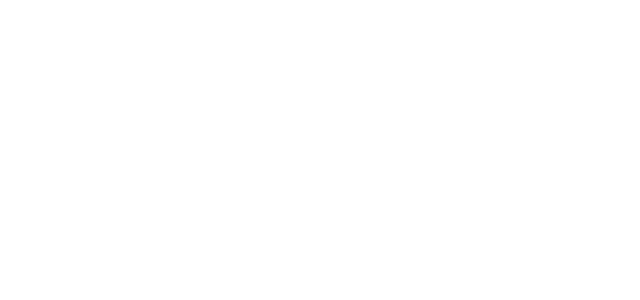
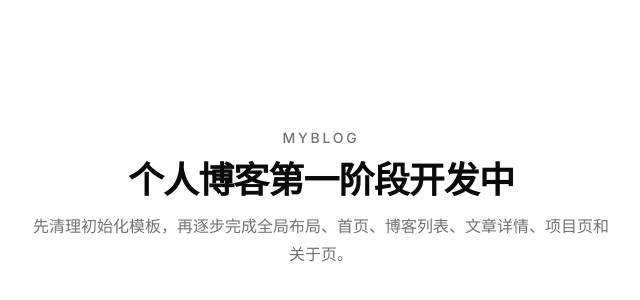
Before and after one commit to Phill-W/my-blog, a Next.js app: page / in a window 1280 px wide. Shown: the part 202-502 px from the top of the page, without its empty margins (319-959 px from the left). Built offline with nearby package versions, Linux system fonts and the light colour scheme.

Commit message:
chore: 清理初始化模板并整理博客项目骨架

```diff
--- a/app/layout.tsx
+++ b/app/layout.tsx
@@ -1,23 +1,21 @@
 import type { Metadata } from "next";
-import { Geist, Geist_Mono, Inter } from "next/font/google";
+import { Geist_Mono, Inter } from "next/font/google";
 import "./globals.css";
 import { cn } from "@/lib/utils";
 
-const inter = Inter({subsets:['latin'],variable:'--font-sans'});
-
-const geistSans = Geist({
-  variable: "--font-geist-sans",
+const inter = Inter({
   subsets: ["latin"],
+  variable: "--font-sans",
 });
 
 const geistMono = Geist_Mono({
+  subsets: ["latin"],
   variable: "--font-geist-mono",
-  subsets: ["latin"],
 });
 
 export const metadata: Metadata = {
-  title: "Create Next App",
-  description: "Generated by create next app",
+  title: "MyBlog | 个人博客",
+  description: "一个使用 Next.js、Tailwind CSS 和 shadcn/ui 构建的个人博客。",
 };
 
 export default function RootLayout({
@@ -27,10 +25,17 @@
 }>) {
   return (
     <html
-      lang="en"
-      className={cn("h-full", "antialiased", geistSans.variable, geistMono.variable, "font-sans", inter.variable)}
+      lang="zh-CN"
+      className={cn(
+        "h-full scroll-smooth antialiased",
+        inter.variable,
+        geistMono.variable,
+        "font-sans",
+      )}
     >
-      <body className="min-h-full flex flex-col">{children}</body>
+      <body className="min-h-full bg-background text-foreground">
+        {children}
+      </body>
     </html>
   );
 }
--- a/app/page.tsx
+++ b/app/page.tsx
@@ -1,5 +1,17 @@
-import Image from "next/image";
-
 export default function Home() {
-  return <></>;
+  return (
+    <main className="flex min-h-screen items-center justify-center px-6">
+      <div className="max-w-xl space-y-3 text-center">
+        <p className="text-sm font-medium uppercase tracking-[0.2em] text-muted-foreground">
+          MyBlog
+        </p>
+        <h1 className="text-3xl font-semibold tracking-tight text-foreground sm:text-4xl">
+          个人博客第一阶段开发中
+        </h1>
+        <p className="text-sm leading-7 text-muted-foreground sm:text-base">
+          先清理初始化模板，再逐步完成全局布局、首页、博客列表、文章详情、项目页和关于页。
+        </p>
+      </div>
+    </main>
+  );
 }
```
